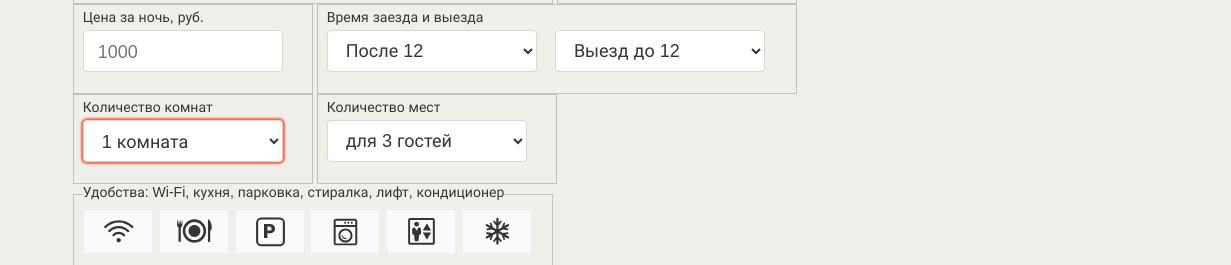
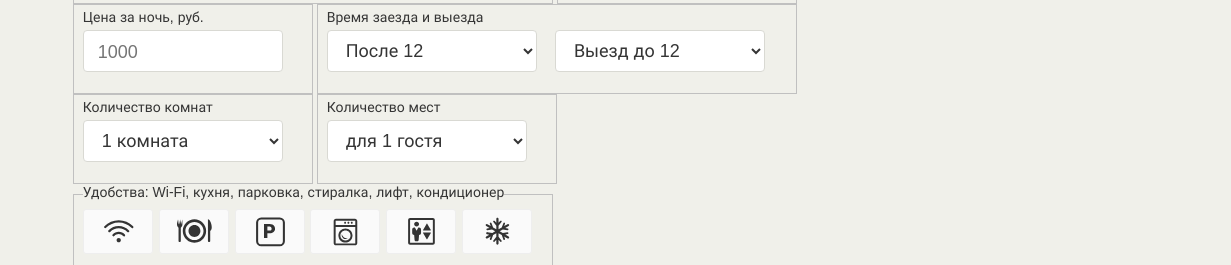
Before and after one commit to nikimix/keksobooking, a website with bundled scripts: page index.html in a window 1280 px wide. Shown: the part 1033-1298 px from the top of the page, 49-1280 px from the left. Built offline with nearby package versions, Linux system fonts and the light colour scheme.

Commit message:
changed the number of places selected in the drop-down list

```diff
--- a/index.html
+++ b/index.html
@@ -132,9 +132,9 @@
         <fieldset class="ad-form__element">
           <label class="ad-form__label" for="capacity">Количество мест</label>
           <select id="capacity" name="capacity">
-            <option value="3" selected>для 3 гостей</option>
+            <option value="3">для 3 гостей</option>
             <option value="2">для 2 гостей</option>
-            <option value="1">для 1 гостя</option>
+            <option value="1" selected>для 1 гостя</option>
             <option value="0">не для гостей</option>
           </select>
         </fieldset>
--- a/js/validation.js
+++ b/js/validation.js
@@ -105,7 +105,7 @@ const checkRatio = (numberOfRooms, numberOfGuests, node) => {
   else {
     showMessage(node,'Колличество гостей не соответствует комнате, выберете другой вариант');
   }
-  numberOfRoomsNode.reportValidity();
+  node.reportValidity();
 };
 
 numberOfRoomsNode.addEventListener('change', () => {
@@ -115,7 +115,3 @@ numberOfRoomsNode.addEventListener('change', () => {
 numberOfGuestsNode.addEventListener('change', () => {
   checkRatio(numberOfRoomsNode.value, numberOfGuestsNode.value, numberOfGuestsNode);
 });
-
-window.addEventListener('load', () => {
-  checkRatio(numberOfRoomsNode.value, numberOfGuestsNode.value, numberOfRoomsNode);
-});
```
